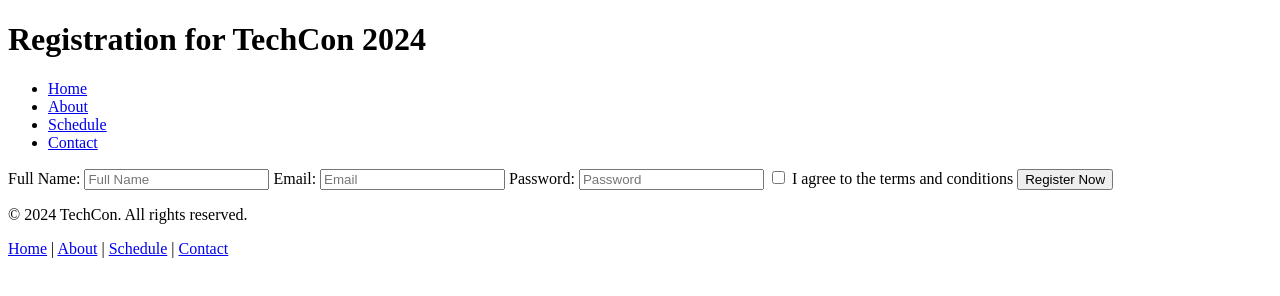
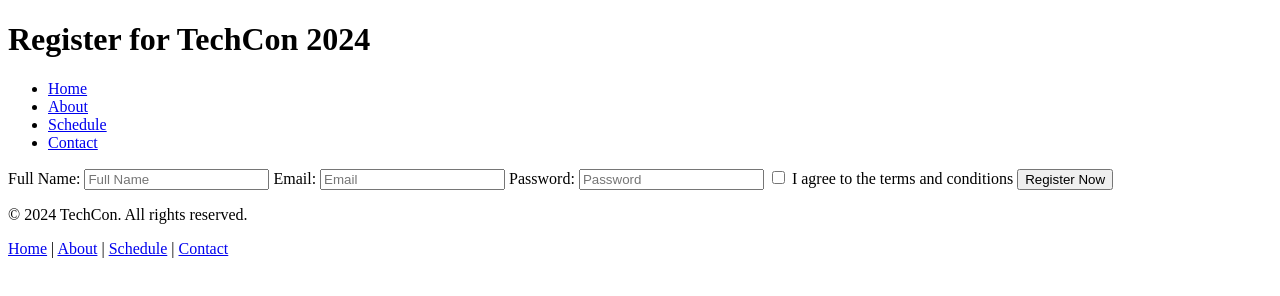
Before and after one commit to hachalud/TechCon_HTML, a plain HTML site: page techcon_website/register.html in a window 1280 px wide. Drawn offline with Linux system fonts and the light colour scheme.

Commit message:
modefied register

```diff
--- a/techcon_website/register.html
+++ b/techcon_website/register.html
@@ -7,7 +7,7 @@
 </head>
 <body>
     <header>
-        <h1>Registration for TechCon 2024</h1>
+        <h1>Register for TechCon 2024</h1>
         <nav>
             <ul>
                 <li><a href="index.html">Home</a></li>
```
